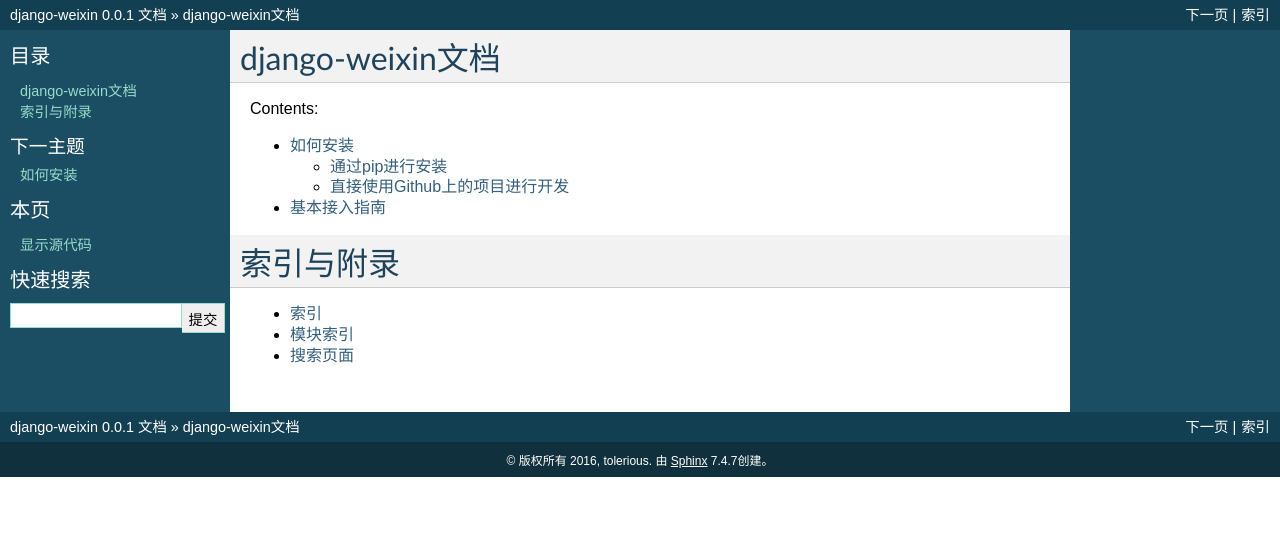
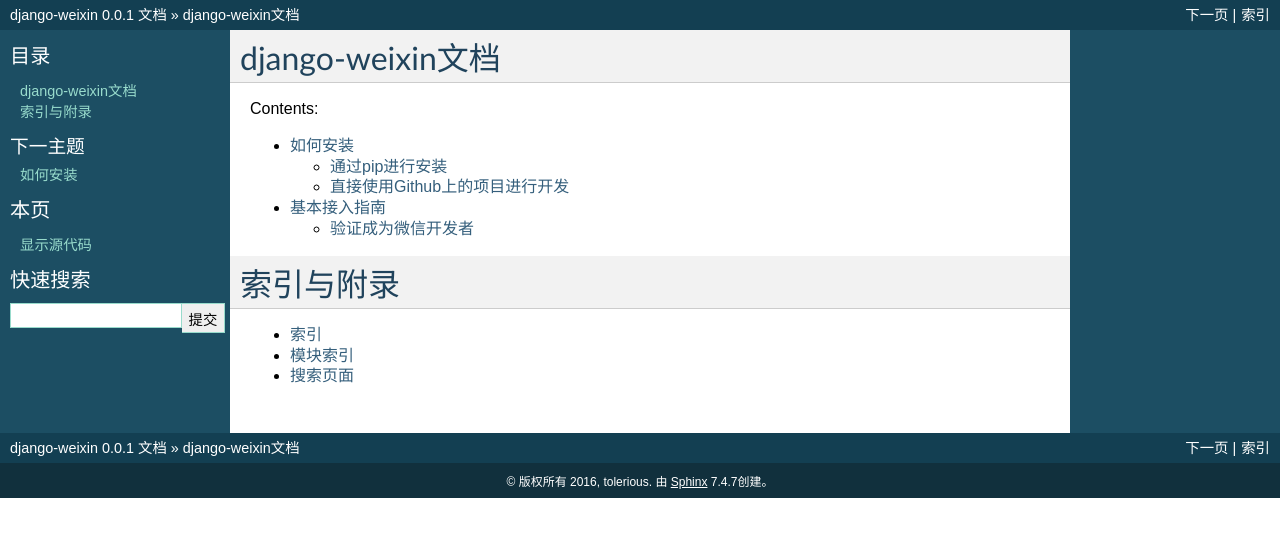
Before and after one commit to tolerious/django-wechat, a Sphinx documentation site: the page built from docs/source/index.rst, in a window 1280 px wide. Shown: the top 537 px of the page. Built offline with Sphinx 7.4.7, drawn with Linux system fonts in a browser that asks for light colours; formulas are drawn with MathJax 3.

Commit message:
我们都是好孩子.  ;

```diff
--- a/docs/source/basic.rst
+++ b/docs/source/basic.rst
@@ -4,4 +4,5 @@
 基本接入指南
 ============
 
-首先为微信的
+验证成为微信开发者
+------------------------
```
